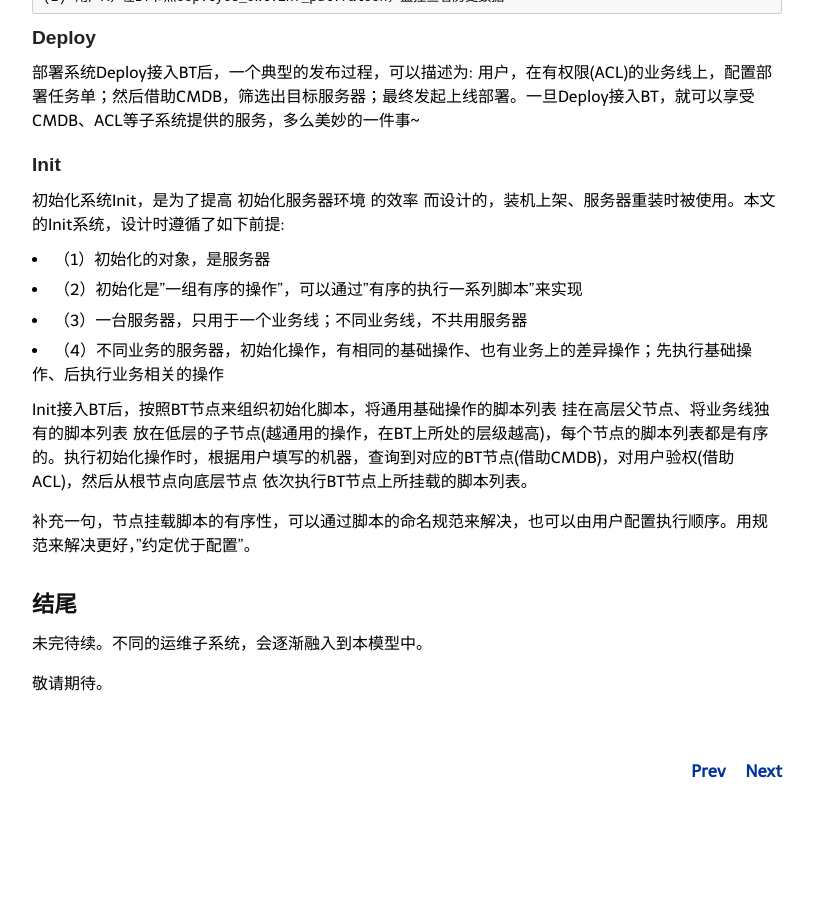
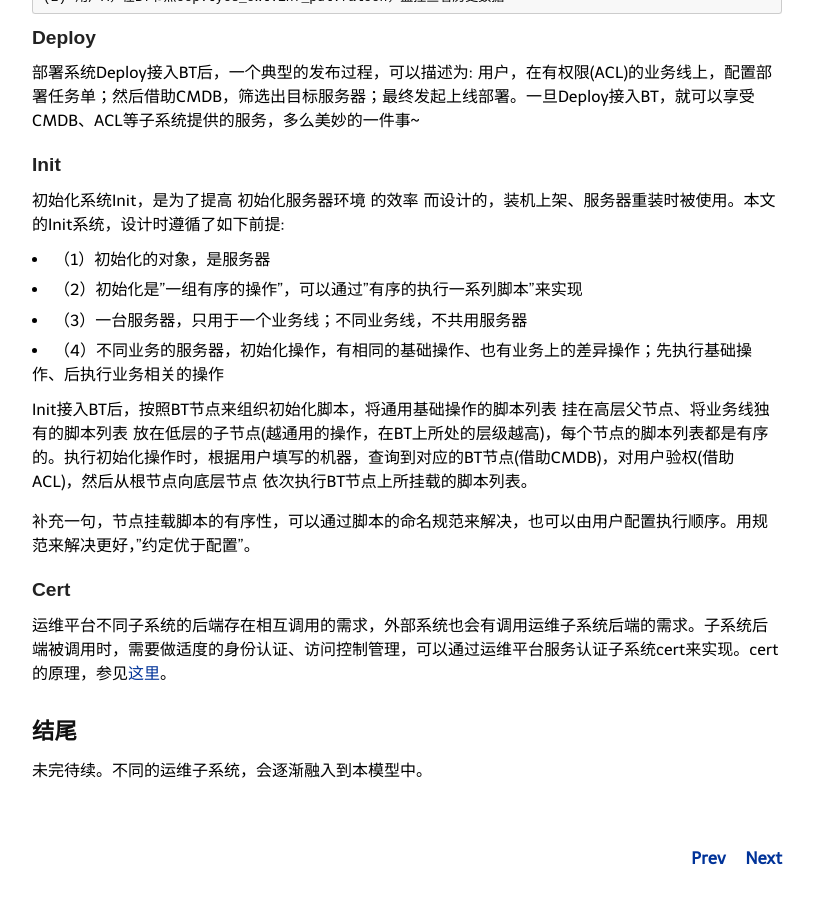
Before and after one commit to niean/niean.github.io, a Jekyll site: the page built from _posts/2016-02-14-business-tree.markdown, in a window 1280 px wide and 900 px high, scrolled down 2803 px. Shown: the whole window, without its empty margins (233-1047 px from the left). Built offline with Jekyll 4.4.1, drawn with Linux system fonts in a browser that asks for light colours; comment, search, counter and statistics services are not loaded; before the commit the page ends 3616 px from its top, so only the background shows below that.

Commit message:
update 运维平台松耦合设计

```diff
--- a/_posts/2016-02-14-business-tree.markdown
+++ b/_posts/2016-02-14-business-tree.markdown
@@ -81,8 +81,9 @@ Init接入BT后，按照BT节点来组织初始化脚本，将通用基础操作
 
 补充一句，节点挂载脚本的有序性，可以通过脚本的命名规范来解决，也可以由用户配置执行顺序。用规范来解决更好，"约定优于配置"。
 
+### Cert
+运维平台不同子系统的后端存在相互调用的需求，外部系统也会有调用运维子系统后端的需求。子系统后端被调用时，需要做适度的身份认证、访问控制管理，可以通过运维平台服务认证子系统cert来实现。cert的原理，参见[这里](http://blog.niean.name/2016/10/31/cert)。
+
 
 ## 结尾
 未完待续。不同的运维子系统，会逐渐融入到本模型中。
-
-敬请期待。
```
